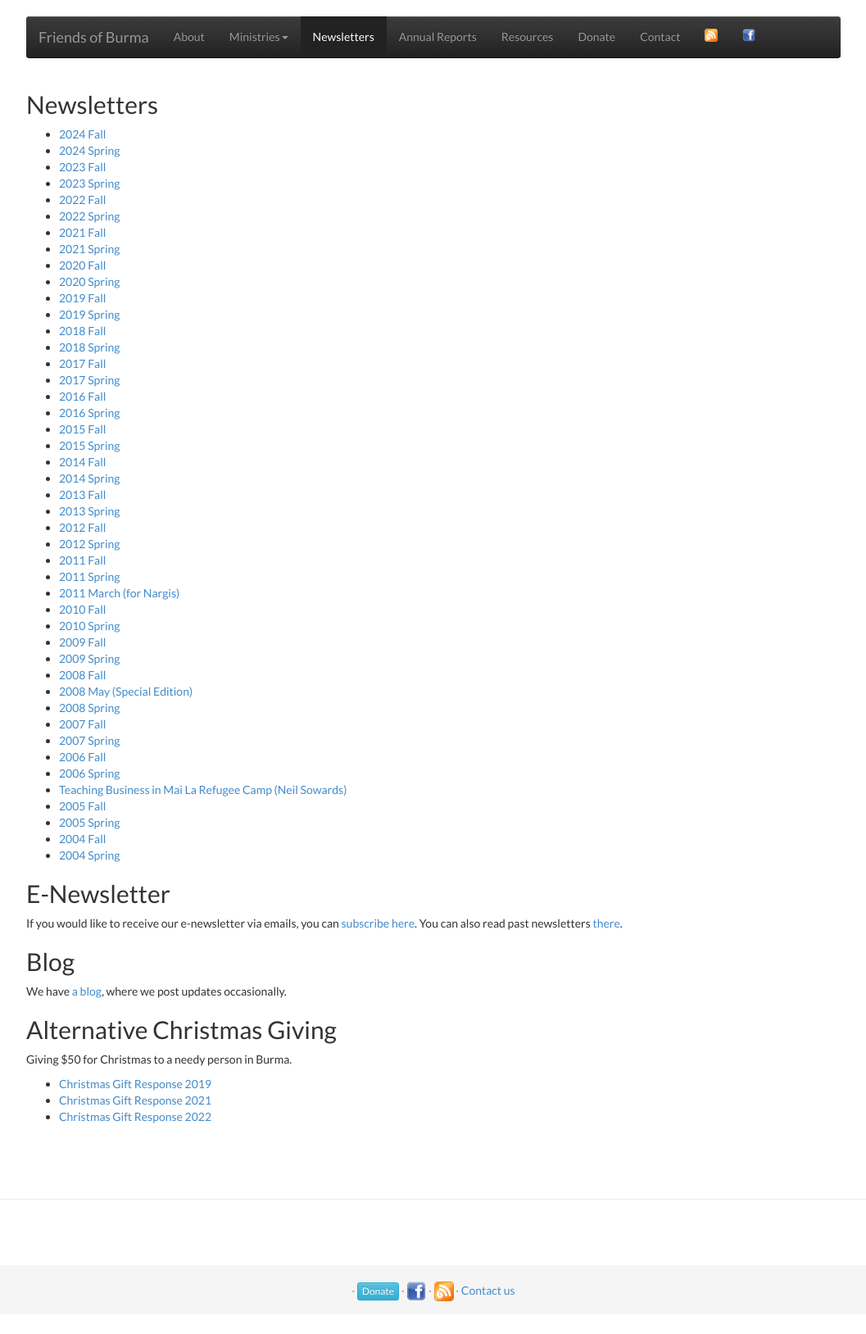
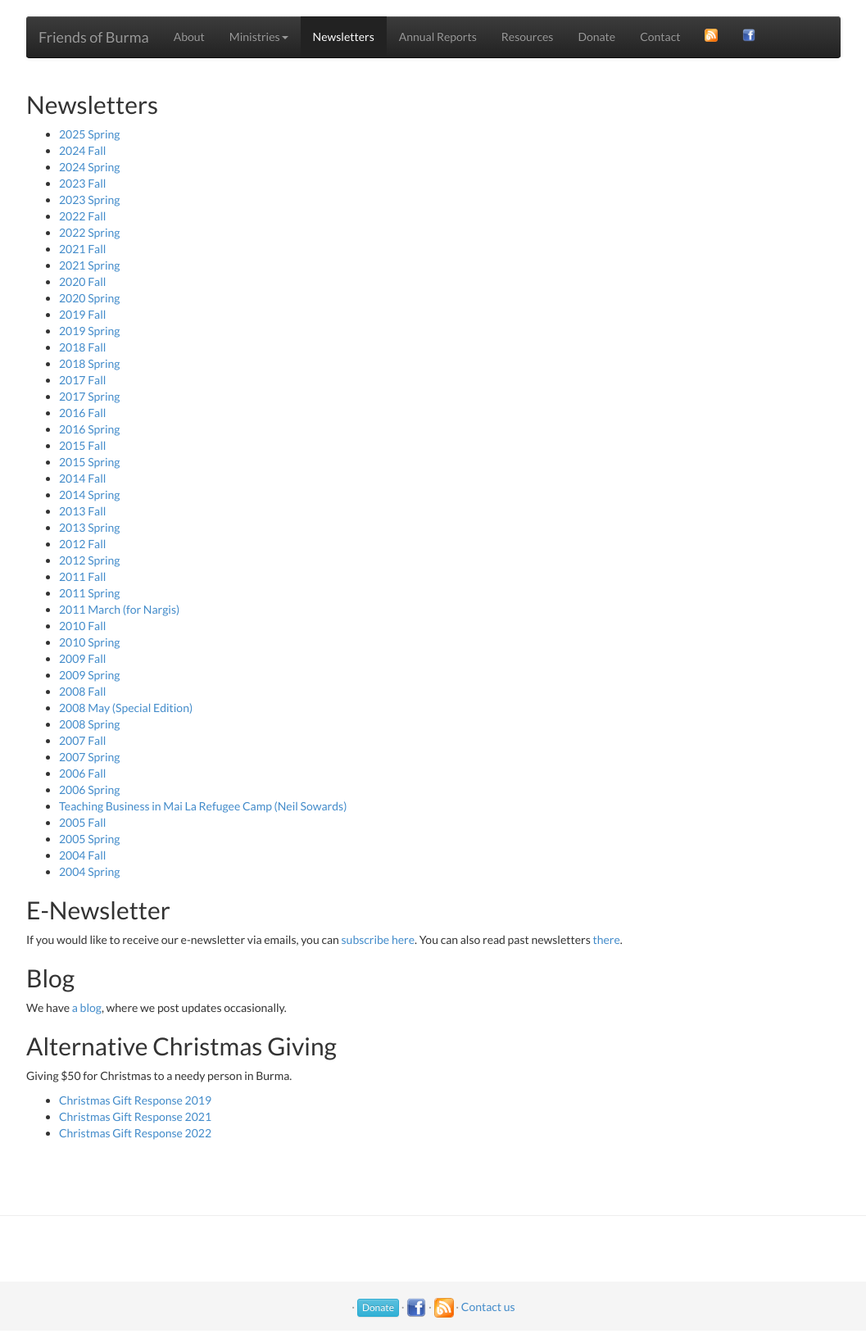
Before and after one commit to friendsofburma/friendsofburma.github.io, a Jekyll site: the page built from _pages/newsletter.md, in a window 1280 px wide. Shown: the whole page at 82% size, without its empty margins (111-1168 px from the left). Built offline with Jekyll 4.4.1, drawn with Linux system fonts in a browser that asks for light colours.

```diff
--- a/_pages/newsletter.md
+++ b/_pages/newsletter.md
@@ -10,6 +10,7 @@ permalink: /newsletters/
 ## Newsletters
 
 
+-   [2025 Spring](/static/docs/newsletter_spring_2025.pdf)
 -   [2024 Fall](/static/docs/newsletter_fall_2024.pdf)
 -   [2024 Spring](/static/docs/newsletter_spring_2024.pdf)
 -   [2023 Fall](/static/docs/newsletter_fall_2023.pdf)
```
Also changed, not shown: 1 other file.
